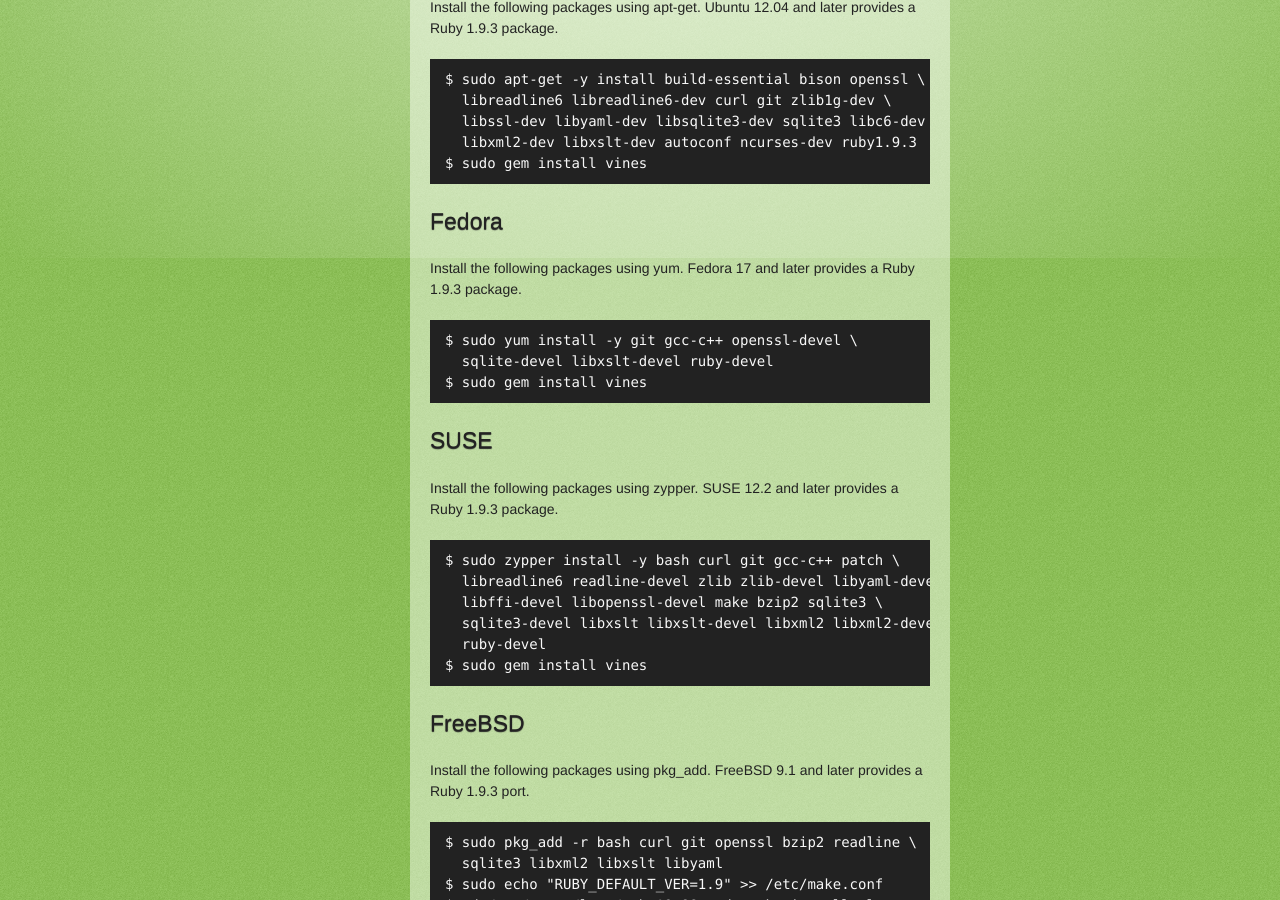
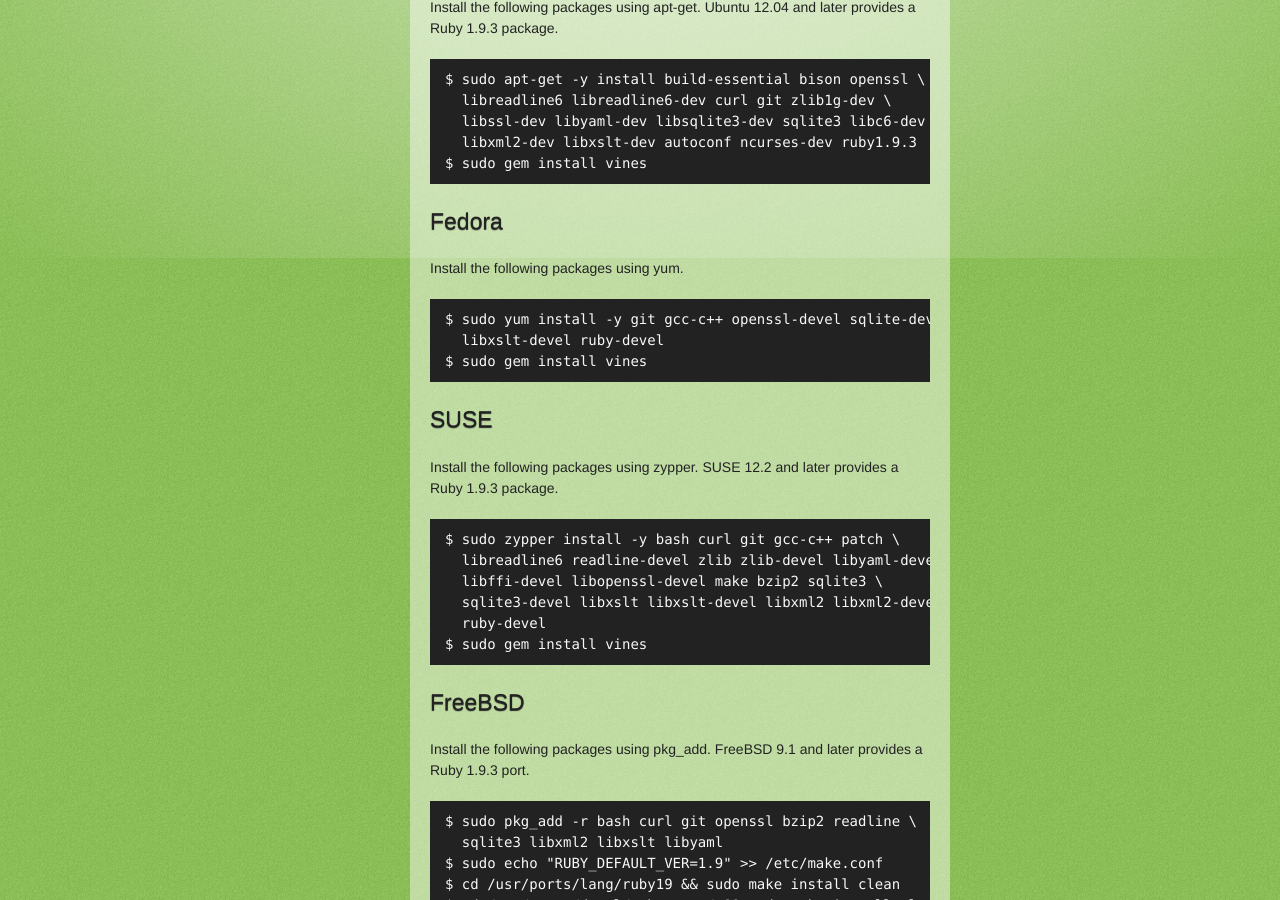
Before and after one commit to negativecode/vines, a Jekyll site: the page built from ruby.html, in a window 1280 px wide and 900 px high, scrolled down 642 px. Built offline with Jekyll 4.4.1, drawn with Linux system fonts in a browser that asks for light colours.

Commit message:
Whitespace.

```diff
--- a/ruby.html
+++ b/ruby.html
@@ -43,12 +43,11 @@
 
 <h2>Fedora</h2>
 <p>
-  Install the following packages using yum. Fedora 17 and later provides a
-  Ruby 1.9.3 package.
+  Install the following packages using yum.
 </p>
 <pre>
-$ sudo yum install -y git gcc-c++ openssl-devel \
-  sqlite-devel libxslt-devel ruby-devel
+$ sudo yum install -y git gcc-c++ openssl-devel sqlite-devel \
+  libxslt-devel ruby-devel
 $ sudo gem install vines
 </pre>
 
```
